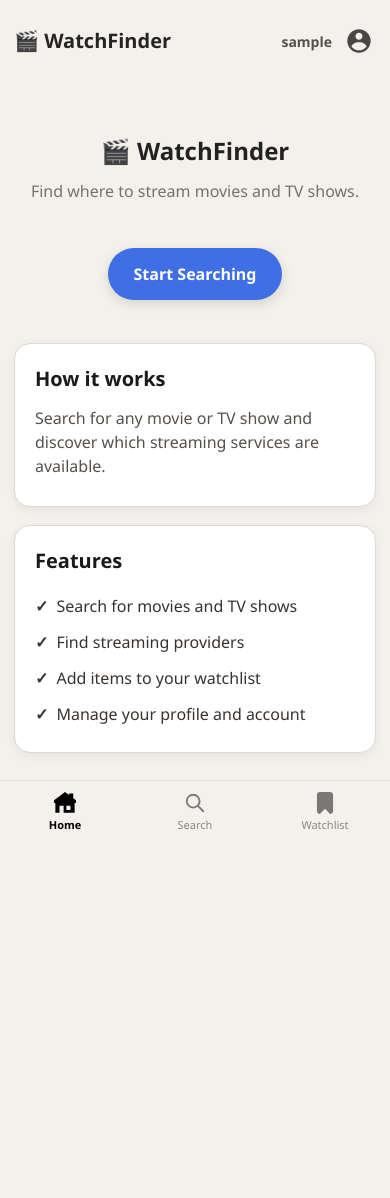
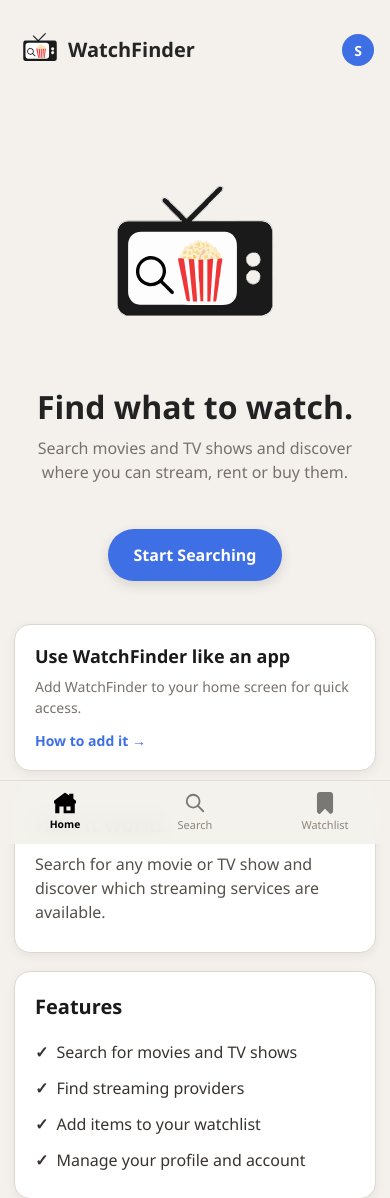
Before and after one commit to Croppy21/watchfinder, a FastAPI app: page / in a window 390 px wide. Shown: the top 1198 px of the page. Before the commit the page ends 830 px from the top, so only its background shows below. Run offline with FastAPI, Linux system fonts and the light colour scheme; the visitor is signed in with stand-in values (Sample User, id 1); parts of the project's set-up code (start-up, migrations or seed data) failed here and were passed over; some libraries are stand-ins or nearby versions.

Commit message:
Offical Version 1
Finalised branding, styling and mobile-first UI

```diff
--- a/app.py
+++ b/app.py
@@ -922,3 +922,14 @@ def change_password(
         url="/settings",
         status_code=303
     )
+
+
+@app.get("/install", response_class=HTMLResponse)
+def install_page(request: Request):
+    return templates.TemplateResponse(
+        request=request,
+        name="install.html",
+        context={
+            "request": request
+        }
+    )
--- a/static/newstyle.css
+++ b/static/newstyle.css
@@ -110,73 +111,135 @@ h3 {
 
 .nav-item.active img {
   opacity: 1;
+  transform: scale(1.08);
 }
 
 .nav-item.active {
   color: #000000;
   font-weight: 700;
+  transform: scale(0.94);
 }
 
 /* ---------- TOP NAVIGATION ---------- */
 
 .top-nav {
-  display: flex;
+  position: relative;
+  display: flex;
+  align-items: center;
   justify-content: space-between;
-  align-items: center;
-
   padding: 10px 0 20px;
 }
 
 .brand {
+  display: inline-flex;
+  align-items: center;
+  gap: 2px;
+
   color: #252525;
+  font-weight: 700;
   text-decoration: none;
-
-  font-size: 20px;
+  line-height: 1;
+}
+
+.brand img {
+  display: block;
+  height: 52px;
+  width: auto;
+  object-fit: contain;
+  flex-shrink: 0;
+
+  transform: translateY(-3px);
+}
+
+.brand span {
+  font-size: 1.25rem;
+  font-weight: 700;
+  line-height: 1;
+}
+
+.top-nav-right {
+  display: flex;
+  align-items: center;
+  gap: 10px;
+}
+/* ---------- HOME HEADER ---------- */
+
+.home-header {
+  text-align: center;
+  padding: 45px 15px 35px;
+}
+
+.hero-logo {
+  display: block;
+  width: 15rem;
+  height: auto;
+  margin: 0 auto 18px;
+
+  object-fit: contain;
+}
+
+.home-header h1 {
+  margin: 0 0 12px;
+  font-size: 32px;
+  line-height: 1.15;
   font-weight: 800;
-}
-
-.top-nav-right {
-  display: flex;
-  align-items: center;
-  gap: 10px;
+  color: #222222;
+}
+
+.home-header .subtitle {
+  max-width: 500px;
+  margin: 0 auto 25px;
+  font-size: 16px;
+  line-height: 1.5;
+  color: #77716b;
 }
 
 .nav-username {
-  max-width: 130px;
-
+  max-width: 120px;
   color: #55504a;
-  font-size: 14px;
-  font-weight: 600;
+  font-size: 1rem;
+  font-weight: 300;
 
   white-space: nowrap;
   overflow: hidden;
   text-overflow: ellipsis;
 }
-
 .profile-button {
   display: flex;
   align-items: center;
   justify-content: center;
-
-  width: 34px;
-  height: 34px;
-
+  width: 36px;
+  height: 36px;
   text-decoration: none;
+  transition: transform 0.12s ease;
 }
 
 .profile-button img {
   width: 28px;
   height: 28px;
-
   opacity: 0.7;
-
-  transition: opacity 0.2s ease;
-}
-
-.profile-button:hover img {
-  opacity: 1;
-}
-
+}
+
+.profile-button:active {
+  transform: scale(0.98);
+}
+
+.nav-avatar {
+  display: flex;
+  align-items: center;
+  justify-content: center;
+
+  width: 32px;
+  height: 32px;
+
+  border-radius: 50%;
+
+  background: #3f6fe5;
+  color: #ffffff;
+
+  font-size: 14px;
+  font-weight: 700;
+}
 /* ---------- HOME PAGE ---------- */
 
 .home-header {
@@ -1390,6 +1478,113 @@ small {
 
 .settings-row.logout strong {
   color: #b42318;
+}
+
+
+/* ---------- INSTALL PAGE ---------- */
+
+.install-section {
+  background: #ffffff;
+  padding: 18px 20px;
+  margin-top: 18px;
+
+  border: 1px solid #ded8d0;
+  border-radius: 16px;
+
+  box-shadow: 0 3px 10px rgba(50, 45, 40, 0.07);
+}
+
+.install-section p {
+  margin: 0 0 10px;
+  color: #77716b;
+  font-size: 14px;
+}
+
+.install-section h2 {
+  margin: 0 0 6px;
+  font-size: 18px;
+  color: #1a1a1a;
+}
+
+.install-page {
+  max-width: 600px;
+  margin: 0 auto;
+  padding: 20px 8px;
+}
+
+.install-header {
+  text-align: center;
+  margin: 25px 0 30px;
+}
+
+.install-header h1 {
+  margin-bottom: 8px;
+  font-size: 28px;
+}
+
+.install-header p {
+  color: #77716b;
+  margin: 0;
+}
+
+.install-card {
+  background: #ffffff;
+  padding: 20px;
+  margin-bottom: 16px;
+
+  border: 1px solid #ded8d0;
+  border-radius: 16px;
+
+  box-shadow: 0 3px 10px rgba(50, 45, 40, 0.07);
+}
+
+.install-card h2 {
+  margin: 0 0 14px;
+  font-size: 19px;
+  color: #1a1a1a;
+}
+
+.install-steps {
+  margin: 0;
+  padding-left: 22px;
+}
+
+.install-steps li {
+  padding: 6px 0;
+  color: #55504a;
+  font-size: 15px;
+}
+
+.install-steps strong {
+  color: #252525;
+}
+
+.install-back {
+  display: block;
+  margin-top: 24px;
+
+  color: #3f6fe5;
+  text-align: center;
+  text-decoration: none;
+
+  font-size: 15px;
+  font-weight: 700;
+}
+
+.install-back:active {
+  transform: scale(0.98);
+}
+
+.install-link {
+  display: inline-block;
+
+  color: #3f6fe5;
+  font-size: 14px;
+  font-weight: 700;
+  text-decoration: none;
+}
+.install-link:active {
+  transform: scale(0.98);
 }
 
 /* ----------  Home FEATURES ---------- */
--- a/templates/base.html
+++ b/templates/base.html
@@ -5,8 +5,9 @@
 
     <meta name="viewport" content="width=device-width, initial-scale=1.0" />
 
+    <link rel="apple-touch-icon" href="/static/icons/App-Logo.png">
     <script src="https://unpkg.com/htmx.org@1.9.12"></script>
-    <link rel="stylesheet" href="/static/newstyle.css?v=2.9" />
+    <link rel="stylesheet" href="/static/newstyle.css?v=3.1" />
   </head>
 
   <body>
--- a/templates/home.html
+++ b/templates/home.html
@@ -1,11 +1,24 @@
 {% extends "base.html" %} {% block content %} {% include "partials/top_nav.html"
 %}
 <section class="home-header">
-  <h1>🎬 WatchFinder</h1>
+  <img src="/static/icons/Logo.svg" alt="Watch Finder" class="hero-logo" />
 
-  <p class="subtitle">Find where to stream movies and TV shows.</p>
+  <h1>Find what to watch.</h1>
+
+  <p class="subtitle">
+    Search movies and TV shows and discover where you can stream, rent or buy
+    them.
+  </p>
 
   <a href="/search" class="home-action"> Start Searching </a>
+</section>
+
+<section class="install-section" id="install-section">
+  <h2>Use WatchFinder like an app</h2>
+
+  <p>Add WatchFinder to your home screen for quick access.</p>
+
+  <a href="/install" class="install-link">How to add it →</a>
 </section>
 
 <section class="info-section">
@@ -27,4 +40,21 @@
   </ul>
 </section>
 
+
+<script>
+  function isInstalledApp() {
+    return (
+      window.matchMedia("(display-mode: standalone)").matches ||
+      window.navigator.standalone === true
+    );
+  }
+
+  if (isInstalledApp()) {
+    const installSection = document.getElementById("install-section");
+
+    if (installSection) {
+      installSection.style.display = "none";
+    }
+  }
+</script>
 {% endblock %}
--- a/templates/partials/top_nav.html
+++ b/templates/partials/top_nav.html
@@ -1,21 +1,18 @@
 <header class="top-nav">
 
   <a href="/" class="brand">
-    🎬 WatchFinder
+    <img src="/static/icons/Logo.svg" alt="Watch Finder" />
+    <span>WatchFinder</span>
   </a>
 
-  <div class="top-nav-right">
-
+  <a href="/profile" class="profile-button">
     {% if request.session.get("user_id") %}
-      <span class="nav-username">
-        {{ request.session.get("username") }}
+      <span class="nav-avatar">
+        {{ request.session.get("username")[0]|upper }}
       </span>
+    {% else %}
+      <img src="/static/icons/profile.svg" alt="Profile" />
     {% endif %}
-
-    <a href="/profile" class="profile-button">
-      <img src="/static/icons/profile.svg" alt="Profile" />
-    </a>
-
-  </div>
+  </a>
 
 </header>
```
Also changed, not shown: other parts of static/newstyle.css (+91 -54 lines), templates/install.html (added, +43 -0 lines), templates/movie.html (+5 -5 lines), templates/tv.html (+5 -4 lines), README.md, static/icons/App-Logo.png (added), static/icons/Logo.svg (added), 7 other files.
